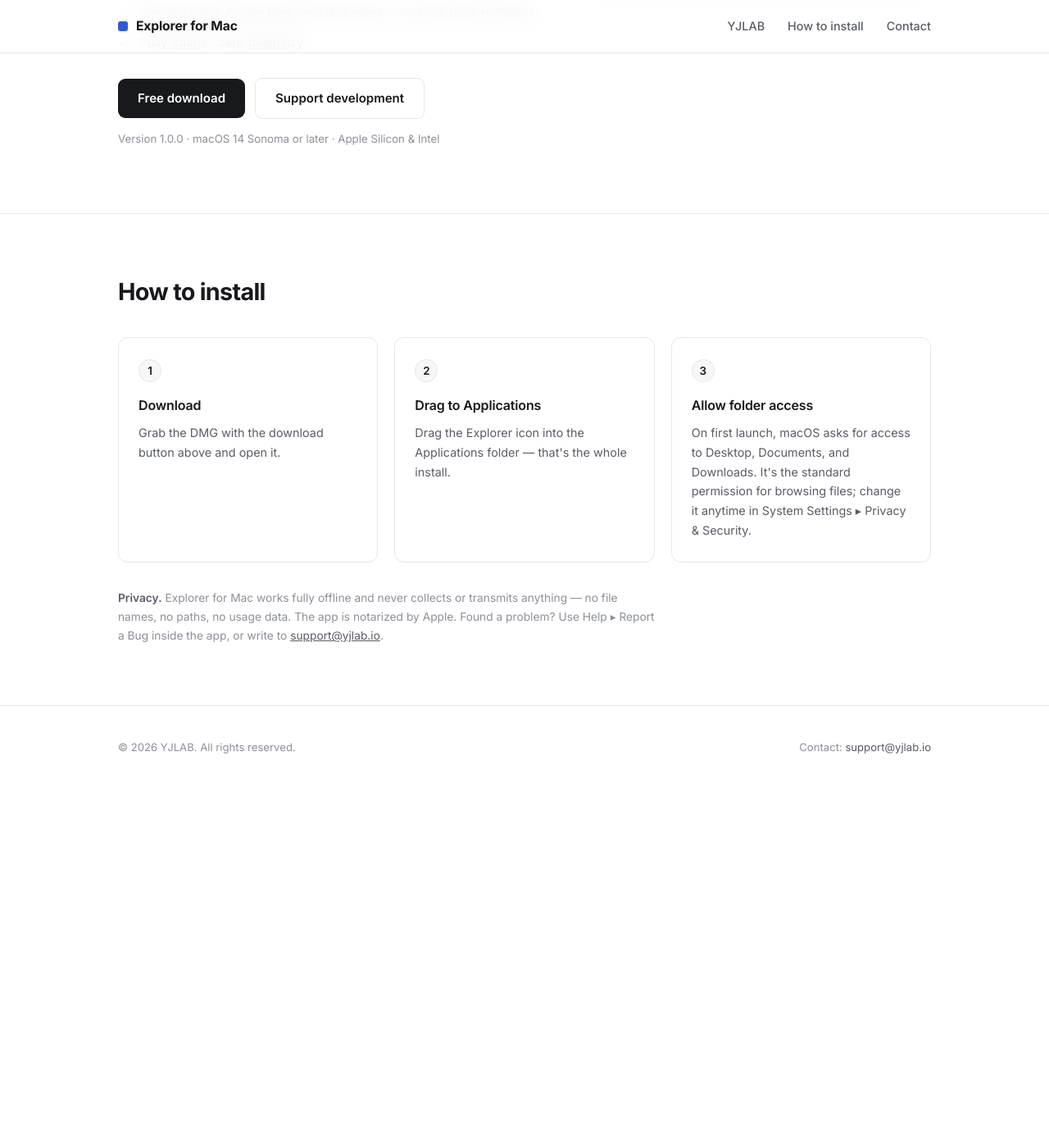
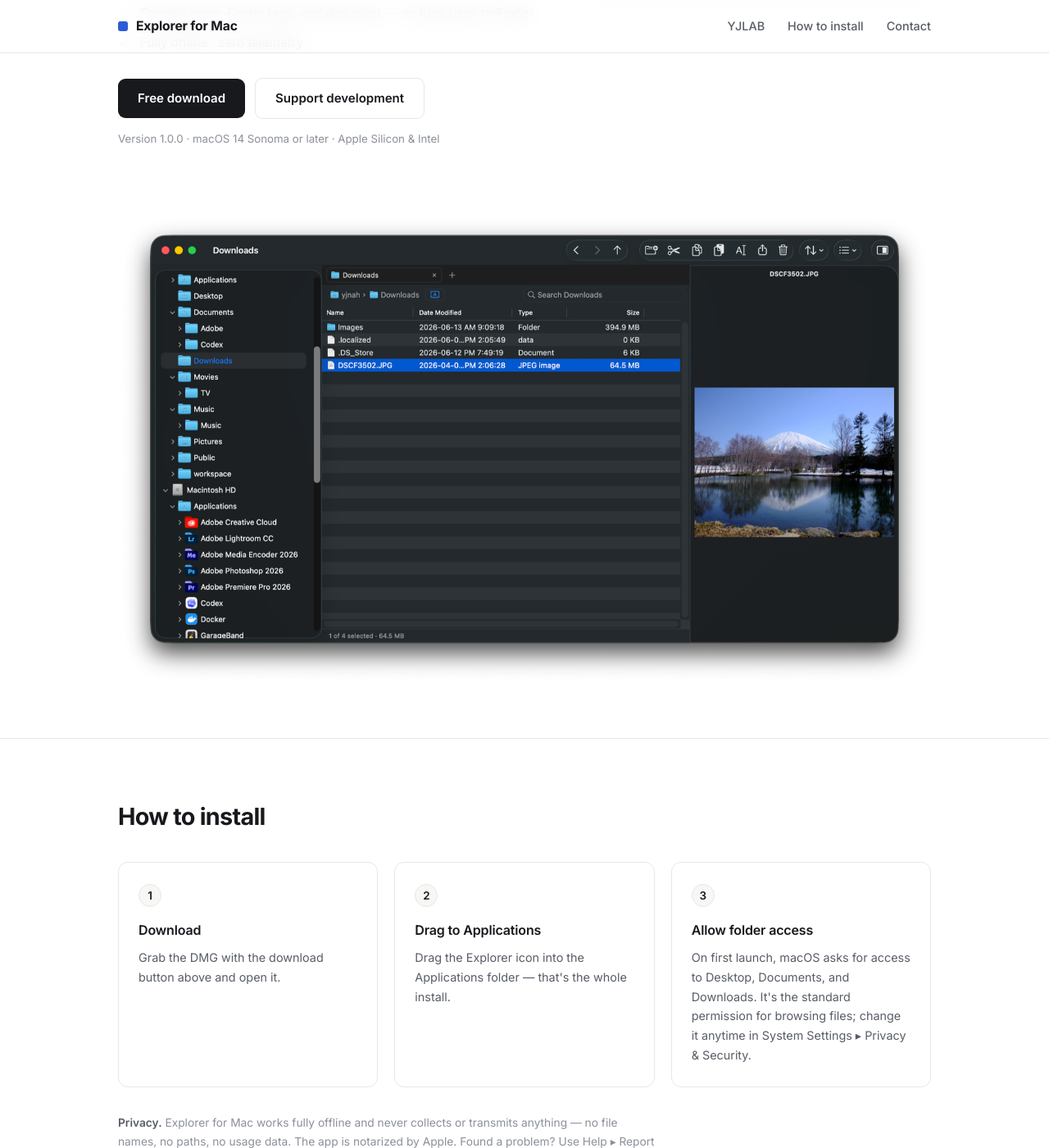
Before and after one commit to youngjaenah/yjlab-home, a Jekyll site: the page explorer/index.html, which Jekyll copies as it is, in a window 1280 px wide and 1400 px high, scrolled down 723 px. Shown: the whole window at 82% size. Built offline with Jekyll 4.4.1, drawn with Linux system fonts in a browser that asks for light colours; before the commit the page ends 1685 px from its top, so only the background shows below that.

Commit message:
Replace Explorer icon visuals with real window screenshot
- Home: Explorer section now shows the main window in the panel
- Explorer page: full-width showcase shot below the hero

Co-Authored-By: Claude Fable 5 <noreply@anthropic.com>

```diff
--- a/explorer/index.html
+++ b/explorer/index.html
@@ -132,6 +132,10 @@
     .reveal { animation: none; opacity: 1; transform: none; }
   }
 
+  /* ── showcase ── */
+  .showcase { padding: 0 0 64px; }
+  .showcase img { display: block; width: 100%; height: auto; }
+
   /* ── install section ── */
   .section { padding: 72px 0; border-top: 1px solid var(--line); }
   .section h2 {
@@ -209,6 +213,13 @@
     </div>
   </section>
 
+  <!-- ── SHOWCASE ── -->
+  <section class="showcase">
+    <div class="wrap">
+      <img src="../images/explorer/main-window.png" alt="Explorer for Mac main window showing the folder tree, tabs, address bar, Details view, and preview pane" loading="lazy" />
+    </div>
+  </section>
+
   <!-- ── INSTALL ── -->
   <section class="section" id="install">
     <div class="wrap">
--- a/index.html
+++ b/index.html
@@ -168,6 +168,7 @@
     filter: drop-shadow(0 12px 24px rgba(23, 25, 29, 0.16));
   }
   .visual.icon-panel img.rounded { border-radius: 24%; }
+  .visual.window-panel img { width: 92%; height: auto; }
 
   /* iPhone-framed screenshot */
   .visual.phone-panel { align-items: flex-start; }
@@ -270,8 +271,8 @@
         </div>
         <p class="meta">Free · macOS 14 or later · Apple Silicon &amp; Intel</p>
       </div>
-      <div class="visual icon-panel">
-        <img src="images/explorer-icon.png" alt="Explorer for Mac app icon" />
+      <div class="visual window-panel">
+        <img src="images/explorer/main-window.png" alt="Explorer for Mac main window with folder tree, tabs, Details view, and preview pane" />
       </div>
     </div>
   </section>
```
Also changed, not shown: images/explorer/main-window.png (added).
